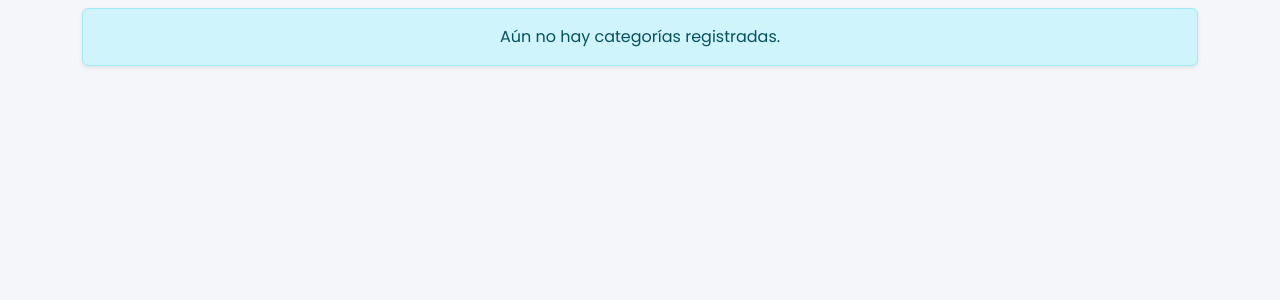
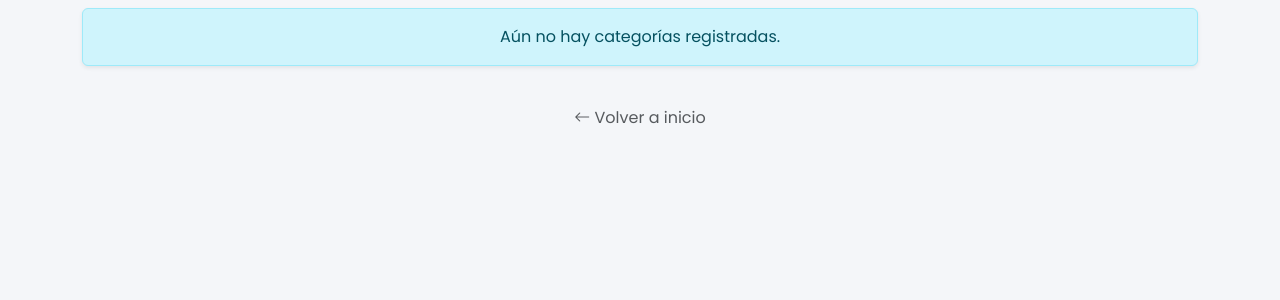
Before and after one commit to dainfes1-cpu/festival-votaciones-2027, a Django app: page /categorias/ in a window 1280 px wide. Shown: the part 176-476 px from the top of the page. Run offline with Django 5.2, Linux system fonts and the light colour scheme; data that the repository does not hold is empty.

Commit message:
Agregando accion de regreso a inicio desde categorias

```diff
--- a/votaciones/templates/categorias.html
+++ b/votaciones/templates/categorias.html
@@ -43,6 +43,9 @@
             <div class="alert alert-info text-center shadow-sm">Aún no hay categorías registradas.</div>
         </div>
         {% endfor %}
+        <div class="text-center mt-4">
+            <a href="{% url 'inicio' %}" class="text-muted text-decoration-none"><i class="bi bi-arrow-left"></i> Volver a inicio</a>
+        </div>
     </div>
 </div>
 {% endblock %}
```
